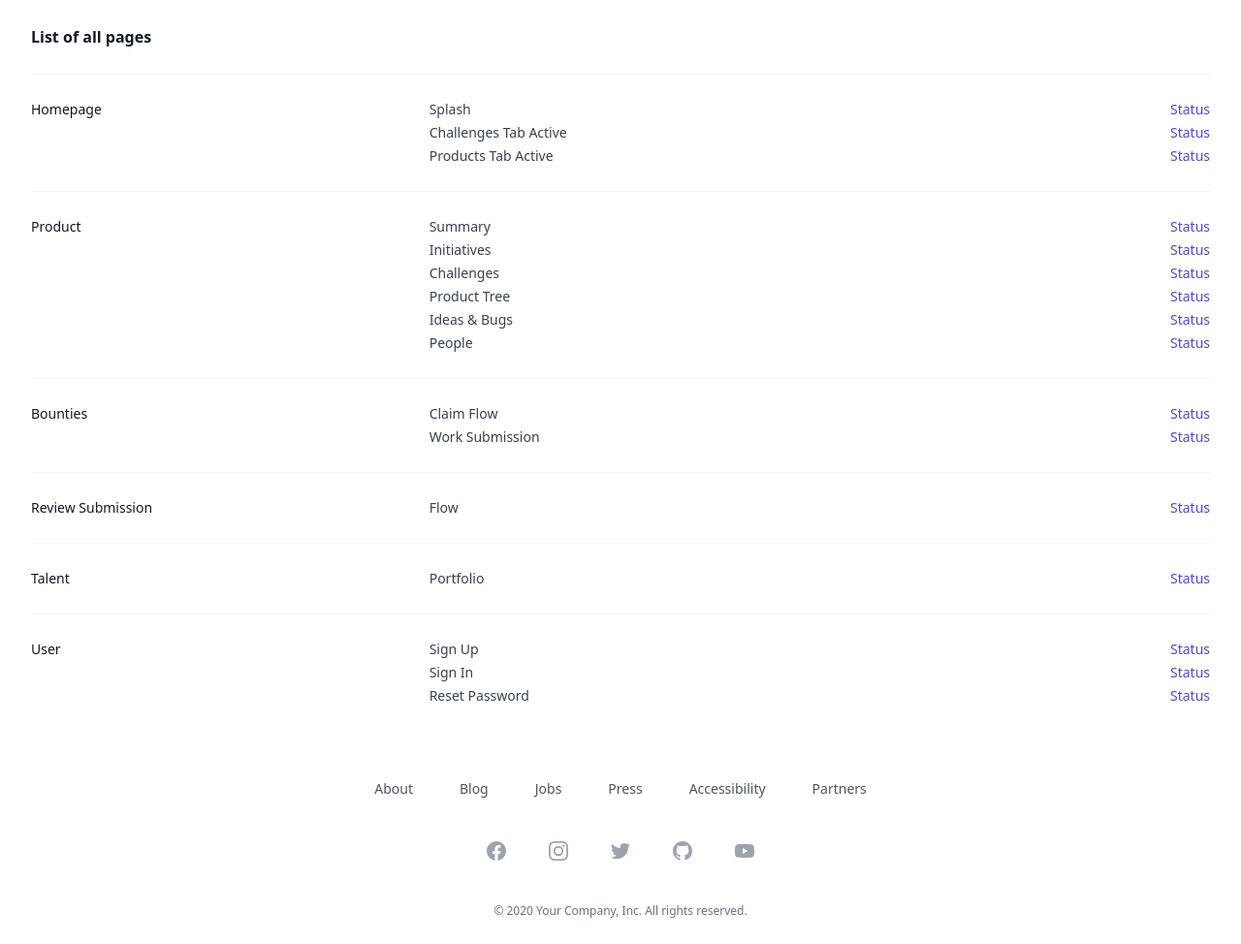
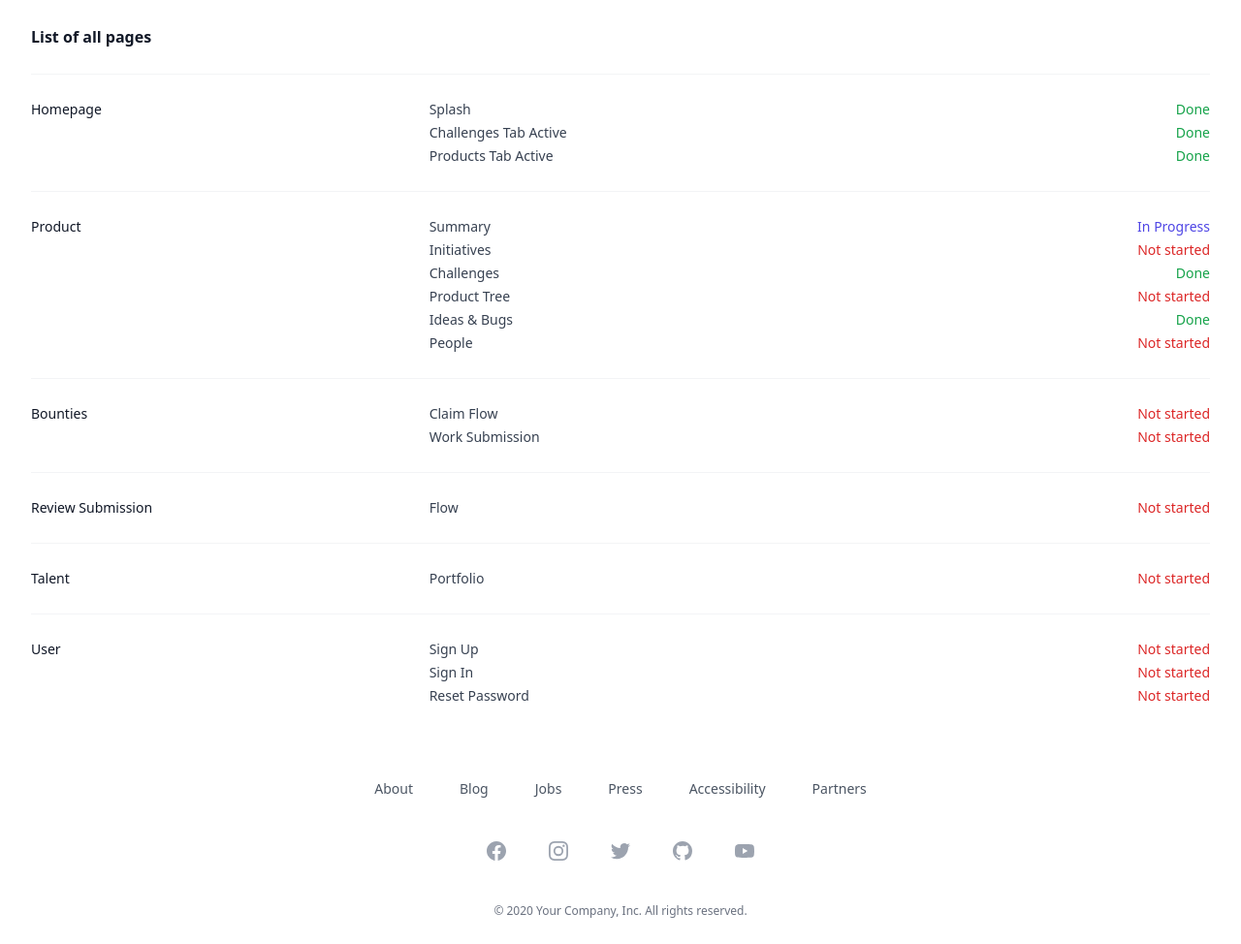
Before and after one commit to OpenUnited/ux-prototype, a Flask app: page /screen-list in a window 1280 px wide. Shown: the part 80-1054 px from the top of the page at 97% size. Run offline with Flask 3, Linux system fonts and the light colour scheme; some libraries are stand-ins or nearby versions; some web fonts are replaced.

```diff
--- a/app.py
+++ b/app.py
@@ -34,7 +34,7 @@ def home_products():
 
 @app.route('/product/summary')
 def product_summary():
-    return 'Product page with Summary tab active'
+    return render_template("product_summary.html", current_page="summary_page")
 
 @app.route('/product/initiatives')
 def product_initiatives():
--- a/templates/screen_list.html
+++ b/templates/screen_list.html
@@ -14,31 +14,34 @@
                     <span class="flex flex-col flex-grow">
                         <span class="flex">
                             <span class="flex-grow">
-                                <a href="{{ url_for('home_splash') }}" class="hover:text-indigo-500 transition-all delay-600">Splash</a>
+                                <a href="{{ url_for('home_splash') }}"
+                                    class="hover:text-indigo-500 transition-all delay-600">Splash</a>
                             </span>
                             <span class="ml-4 flex-shrink-0">
-                                <div class="rounded-md bg-white font-medium text-indigo-600">
-                                    Status
+                                <div class="rounded-md bg-white font-medium text-green-600">
+                                    Done
                                 </div>
                             </span>
                         </span>
                         <span class="flex">
                             <span class="flex-grow">
-                                <a href="{{ url_for('home_challenges') }}" class="hover:text-indigo-500 transition-all delay-600">Challenges Tab Active</a>
+                                <a href="{{ url_for('home_challenges') }}"
+                                    class="hover:text-indigo-500 transition-all delay-600">Challenges Tab Active</a>
                             </span>
                             <span class="ml-4 flex-shrink-0">
-                                <div class="rounded-md bg-white font-medium text-indigo-600">
-                                    Status
+                                <div class="rounded-md bg-white font-medium text-green-600">
+                                    Done
                                 </div>
                             </span>
                         </span>
                         <span class="flex">
                             <span class="flex-grow">
-                                <a href="{{ url_for('home_products') }}" class="hover:text-indigo-500 transition-all delay-600">Products Tab Active</a>
+                                <a href="{{ url_for('home_products') }}"
+                                    class="hover:text-indigo-500 transition-all delay-600">Products Tab Active</a>
                             </span>
                             <span class="ml-4 flex-shrink-0">
-                                <div class="rounded-md bg-white font-medium text-indigo-600">
-                                    Status
+                                <div class="rounded-md bg-white font-medium text-green-600">
+                                    Done
                                 </div>
                             </span>
                         </span>
@@ -52,61 +55,67 @@
                     <span class="flex flex-col flex-grow">
                         <span class="flex">
                             <span class="flex-grow">
-                                <a href="{{url_for('product_summary')}}" class="hover:text-indigo-500 transition-all delay-600">Summary</a>
+                                <a href="{{url_for('product_summary')}}"
+                                    class="hover:text-indigo-500 transition-all delay-600">Summary</a>
                             </span>
                             <span class="ml-4 flex-shrink-0">
                                 <div class="rounded-md bg-white font-medium text-indigo-600">
-                                    Status
+                                    In Progress
                                 </div>
                             </span>
                         </span>
                         <span class="flex">
                             <span class="flex-grow">
-                                <a href="{{url_for('product_initiatives')}}" class="hover:text-indigo-500 transition-all delay-600">Initiatives</a>
+                                <a href="{{url_for('product_initiatives')}}"
+                                    class="hover:text-indigo-500 transition-all delay-600">Initiatives</a>
                             </span>
                             <span class="ml-4 flex-shrink-0">
-                                <div class="rounded-md bg-white font-medium text-indigo-600">
-                                    Status
+                                <div class="rounded-md bg-white font-medium text-red-600">
+                                    Not started
                                 </div>
                             </span>
                         </span>
                         <span class="flex">
                             <span class="flex-grow">
-                                <a href="{{url_for('product_challenges')}}" class="hover:text-indigo-500 transition-all delay-600">Challenges</a>
+                                <a href="{{url_for('product_challenges')}}"
+                                    class="hover:text-indigo-500 transition-all delay-600">Challenges</a>
                             </span>
                             <span class="ml-4 flex-shrink-0">
-                                <div class="rounded-md bg-white font-medium text-indigo-600">
-                                    Status
+                                <div class="rounded-md bg-white font-medium text-green-600">
+                                    Done
                                 </div>
                             </span>
                         </span>
                         <span class="flex">
                             <span class="flex-grow">
-                                <a href="{{url_for('product_product_tree')}}" class="hover:text-indigo-500 transition-all delay-600">Product Tree</a>
+                                <a href="{{url_for('product_product_tree')}}"
+                                    class="hover:text-indigo-500 transition-all delay-600">Product Tree</a>
                             </span>
                             <span class="ml-4 flex-shrink-0">
-                                <div class="rounded-md bg-white font-medium text-indigo-600">
-                                    Status
+                                <div class="rounded-md bg-white font-medium text-red-600">
+                                    Not started
                                 </div>
                             </span>
                         </span>
                         <span class="flex">
                             <span class="flex-grow">
-                                <a href="{{url_for('product_ideas_bugs')}}" class="hover:text-indigo-500 transition-all delay-600">Ideas & Bugs</a>
+                                <a href="{{url_for('product_ideas_bugs')}}"
+                                    class="hover:text-indigo-500 transition-all delay-600">Ideas & Bugs</a>
                             </span>
                             <span class="ml-4 flex-shrink-0">
-                                <div class="rounded-md bg-white font-medium text-indigo-600">
-                                    Status
+                                <div class="rounded-md bg-white font-medium text-green-600">
+                                    Done
                                 </div>
                             </span>
                         </span>
                         <span class="flex">
                             <span class="flex-grow">
-                                <a href="{{url_for('product_people')}}" class="hover:text-indigo-500 transition-all delay-600">People</a>
+                                <a href="{{url_for('product_people')}}"
+                                    class="hover:text-indigo-500 transition-all delay-600">People</a>
                             </span>
                             <span class="ml-4 flex-shrink-0">
-                                <div class="rounded-md bg-white font-medium text-indigo-600">
-                                    Status
+                                <div class="rounded-md bg-white font-medium text-red-600">
+                                    Not started
                                 </div>
                             </span>
                         </span>
@@ -122,8 +131,8 @@
                                 <a href="#" class="hover:text-indigo-500 transition-all delay-600">Claim Flow</a>
                             </span>
                             <span class="ml-4 flex-shrink-0">
-                                <div class="rounded-md bg-white font-medium text-indigo-600">
-                                    Status
+                                <div class="rounded-md bg-white font-medium text-red-600">
+                                    Not started
                                 </div>
                             </span>
                         </span>
@@ -132,8 +141,8 @@
                                 <a href="#" class="hover:text-indigo-500 transition-all delay-600">Work Submission</a>
                             </span>
                             <span class="ml-4 flex-shrink-0">
-                                <div class="rounded-md bg-white font-medium text-indigo-600">
-                                    Status
+                                <div class="rounded-md bg-white font-medium text-red-600">
+                                    Not started
                                 </div>
                             </span>
                         </span>
@@ -149,8 +158,8 @@
                                 <a href="#" class="hover:text-indigo-500 transition-all delay-600">Flow</a>
                             </span>
                             <span class="ml-4 flex-shrink-0">
-                                <div class="rounded-md bg-white font-medium text-indigo-600">
-                                    Status
+                                <div class="rounded-md bg-white font-medium text-red-600">
+                                    Not started
                                 </div>
                             </span>
                         </span>
@@ -166,8 +175,8 @@
                                 <a href="#" class="hover:text-indigo-500 transition-all delay-600">Portfolio</a>
                             </span>
                             <span class="ml-4 flex-shrink-0">
-                                <div class="rounded-md bg-white font-medium text-indigo-600">
-                                    Status
+                                <div class="rounded-md bg-white font-medium text-red-600">
+                                    Not started
                                 </div>
                             </span>
                         </span>
@@ -183,8 +192,8 @@
                                 <a href="#" class="hover:text-indigo-500 transition-all delay-600">Sign Up</a>
                             </span>
                             <span class="ml-4 flex-shrink-0">
-                                <div class="rounded-md bg-white font-medium text-indigo-600">
-                                    Status
+                                <div class="rounded-md bg-white font-medium text-red-600">
+                                    Not started
                                 </div>
                             </span>
                         </span>
@@ -193,8 +202,8 @@
                                 <a href="#" class="hover:text-indigo-500 transition-all delay-600">Sign In</a>
                             </span>
                             <span class="ml-4 flex-shrink-0">
-                                <div class="rounded-md bg-white font-medium text-indigo-600">
-                                    Status
+                                <div class="rounded-md bg-white font-medium text-red-600">
+                                    Not started
                                 </div>
                             </span>
                         </span>
@@ -203,8 +212,8 @@
                                 <a href="#" class="hover:text-indigo-500 transition-all delay-600">Reset Password</a>
                             </span>
                             <span class="ml-4 flex-shrink-0">
-                                <div class="rounded-md bg-white font-medium text-indigo-600">
-                                    Status
+                                <div class="rounded-md bg-white font-medium text-red-600">
+                                    Not started
                                 </div>
                             </span>
                         </span>
@@ -215,47 +224,4 @@
     </div>
 </div>
 
-<!-- <ul>
-    <li>Homepage
-        <ul>
-            <li><a href="{{ url_for('home_splash') }}">Splash</a></li>
-            <li><a href="{{ url_for('home_challenges') }}">Challenges Tab Active</a></li>
-            <li><a href="{{ url_for('home_products') }}">Products Tab Active</a></li>
-        </ul>
-    </li>
-    <li>Product
-        <ul>
-            <li><a href="{{url_for('product_summary')}}">Summary</a></li>
-            <li><a href="{{url_for('product_initiatives')}}">Initiatives</a></li>
-            <li><a href="{{url_for('product_challenges')}}">Challenges</a></li>
-            <li><a href="{{url_for('product_product_tree')}}">Product Tree</a></li>
-            <li><a href="{{url_for('product_ideas_bugs')}}">Ideas & Bugs</a></li>
-            <li><a href="{{url_for('product_people')}}">People</a></li>
-        </ul>
-    </li>
-    <li>Bounties
-        <ul>
-            <li>Claim Flow</li>
-            <li>Work Submission</li>
-        </ul>
-    </li>
-    <li>Review Submission
-        <ul>
-            <li>Flow</li>
-        </ul>
-    </li>
-    <li>Talent
-        <ul>
-            <li>Portfolio</li>
-        </ul>
-    </li>
-    <li>User
-        <ul>
-            <li>Sign Up</li>
-            <li>Sign In</li>
-            <li>Reset Password</li>
-        </ul>
-    </li>
-</ul> -->
-
 {% endblock %}
```
Also changed, not shown: templates/product_summary.html (added, +27 -0 lines).
